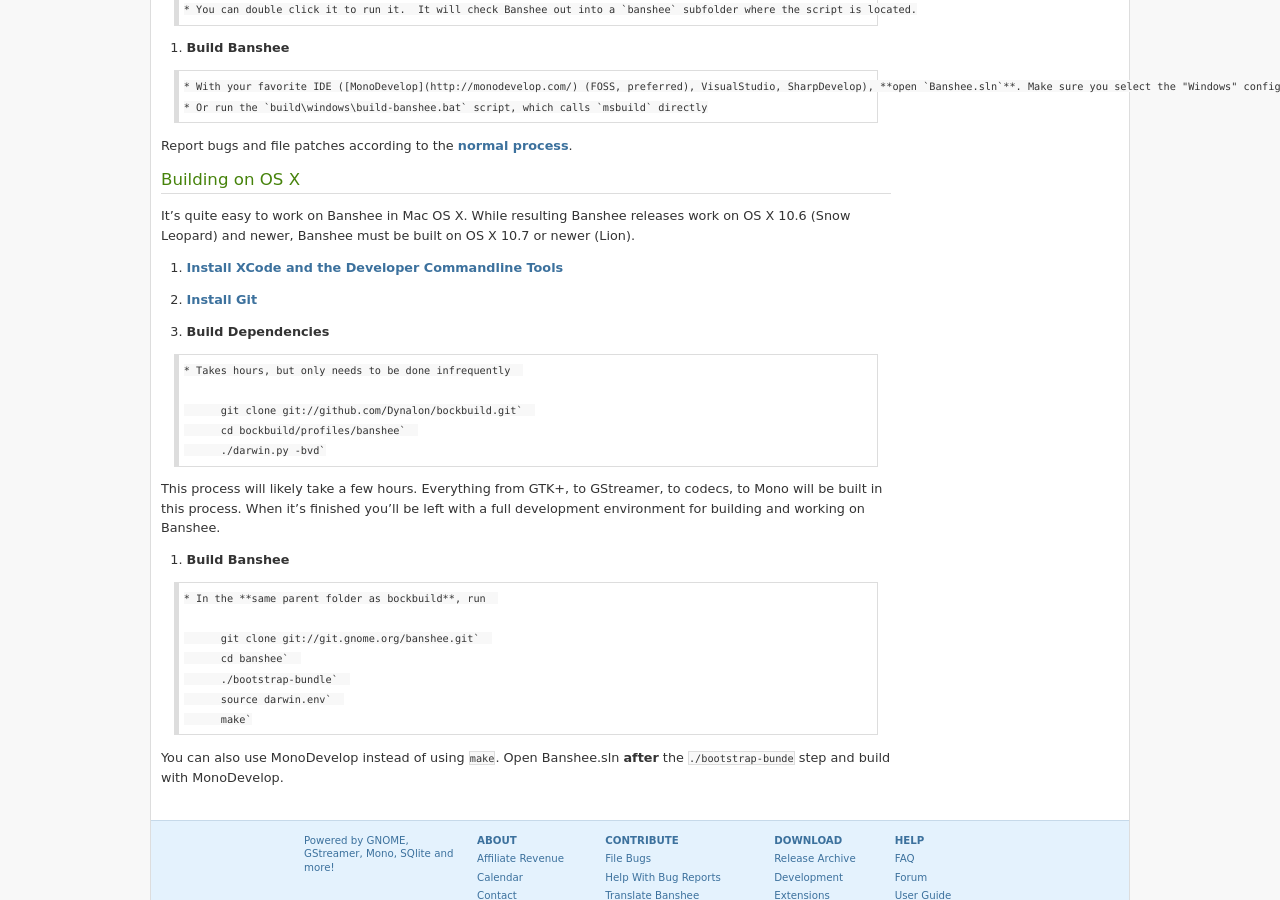
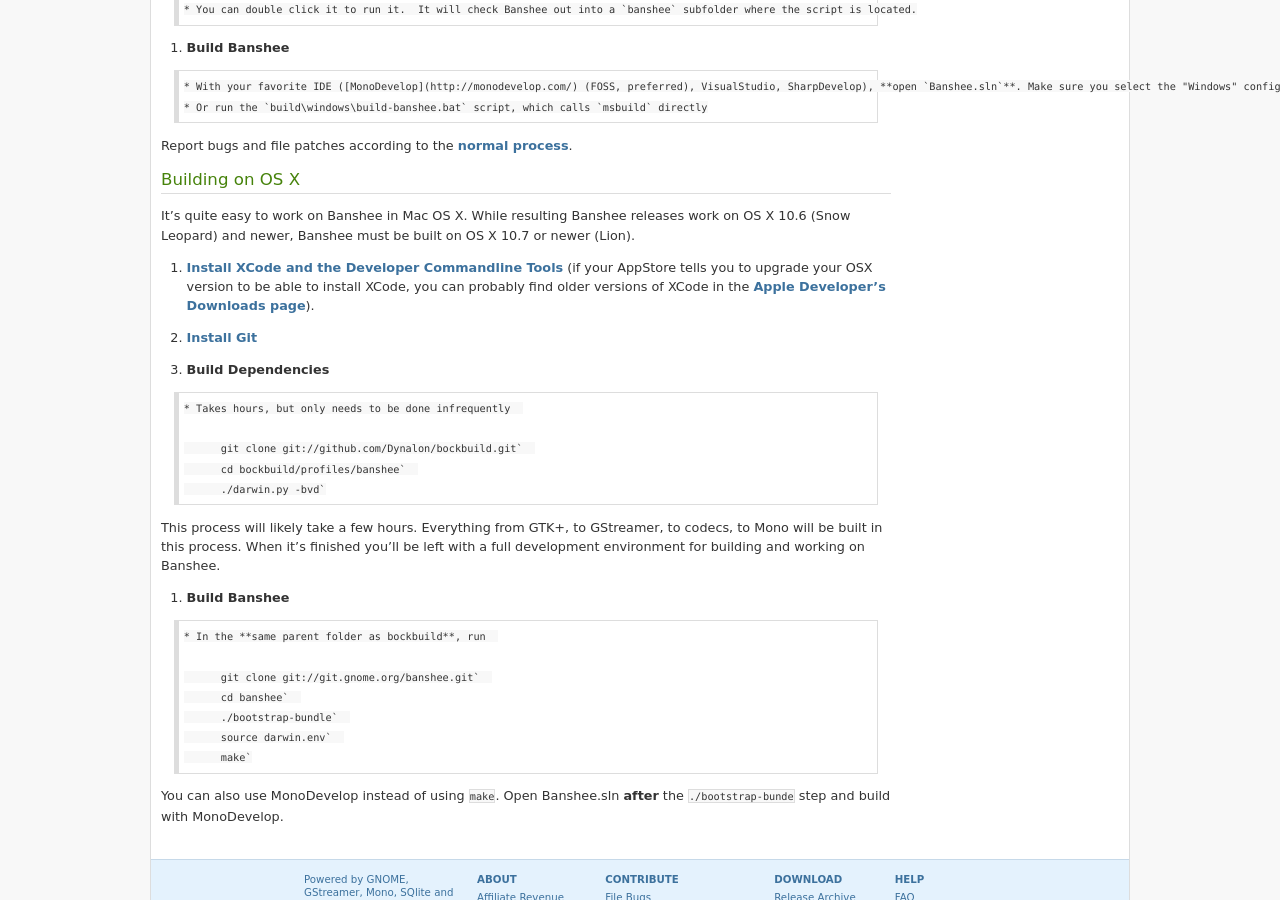
Before and after one commit to BansheeMediaPlayer/BansheeMediaPlayer.github.io, a Jekyll site: the page built from download/development/index.markdown, in a window 1280 px wide and 900 px high, scrolled down 1836 px. Built offline with Jekyll 4.4.1, drawn with Linux system fonts in a browser that asks for light colours; some web fonts are replaced; Markdown is read by kramdown in place of the engine named in the settings; comment, search, counter and statistics services are not loaded.

Commit message:
development: clarify that older XCode versions are available
If your AppStore tells you something like "you need to upgrade
to OSX 10.10 (Yosemite)" as a requirement to install XCode, it's
handy to know that older versions of XCode can be downloaded
manually.

```diff
--- a/download/development/index.markdown
+++ b/download/development/index.markdown
@@ -104,7 +104,7 @@
 
 It's quite easy to work on Banshee in Mac OS X. While resulting Banshee releases work on OS X 10.6 (Snow Leopard) and newer, Banshee must be built on OS X 10.7 or newer (Lion).
 
-  1. **[Install XCode and the Developer Commandline Tools](http://developer.apple.com/devcenter/mac/)**
+  1. **[Install XCode and the Developer Commandline Tools](http://developer.apple.com/devcenter/mac/)** (if your AppStore tells you to upgrade your OSX version to be able to install XCode, you can probably find older versions of XCode in the **[Apple Developer's Downloads page](https://developer.apple.com/downloads/)**).
 
   2. **[Install Git](http://help.github.com/articles/set-up-git#platform-mac)**
 
```
